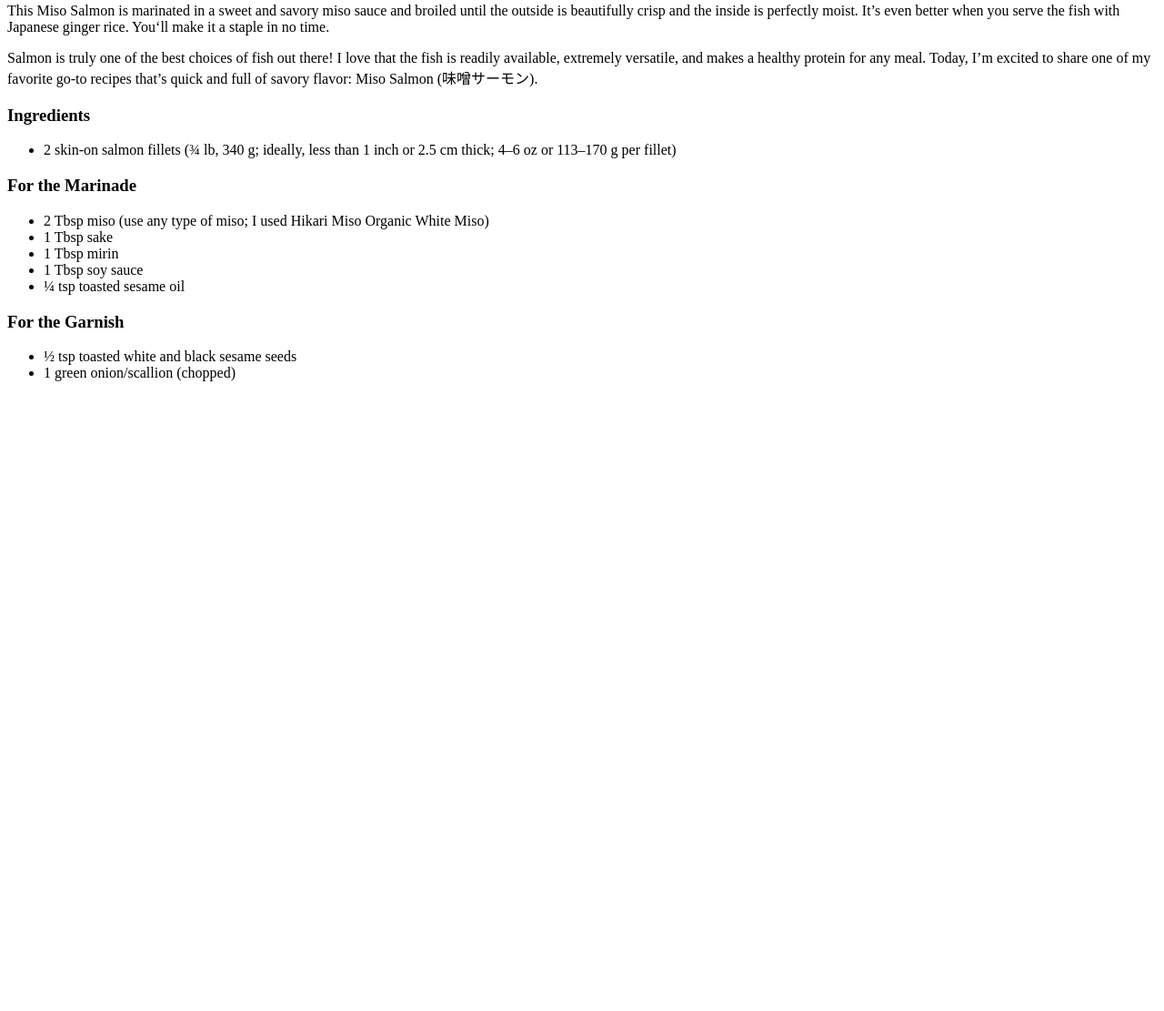
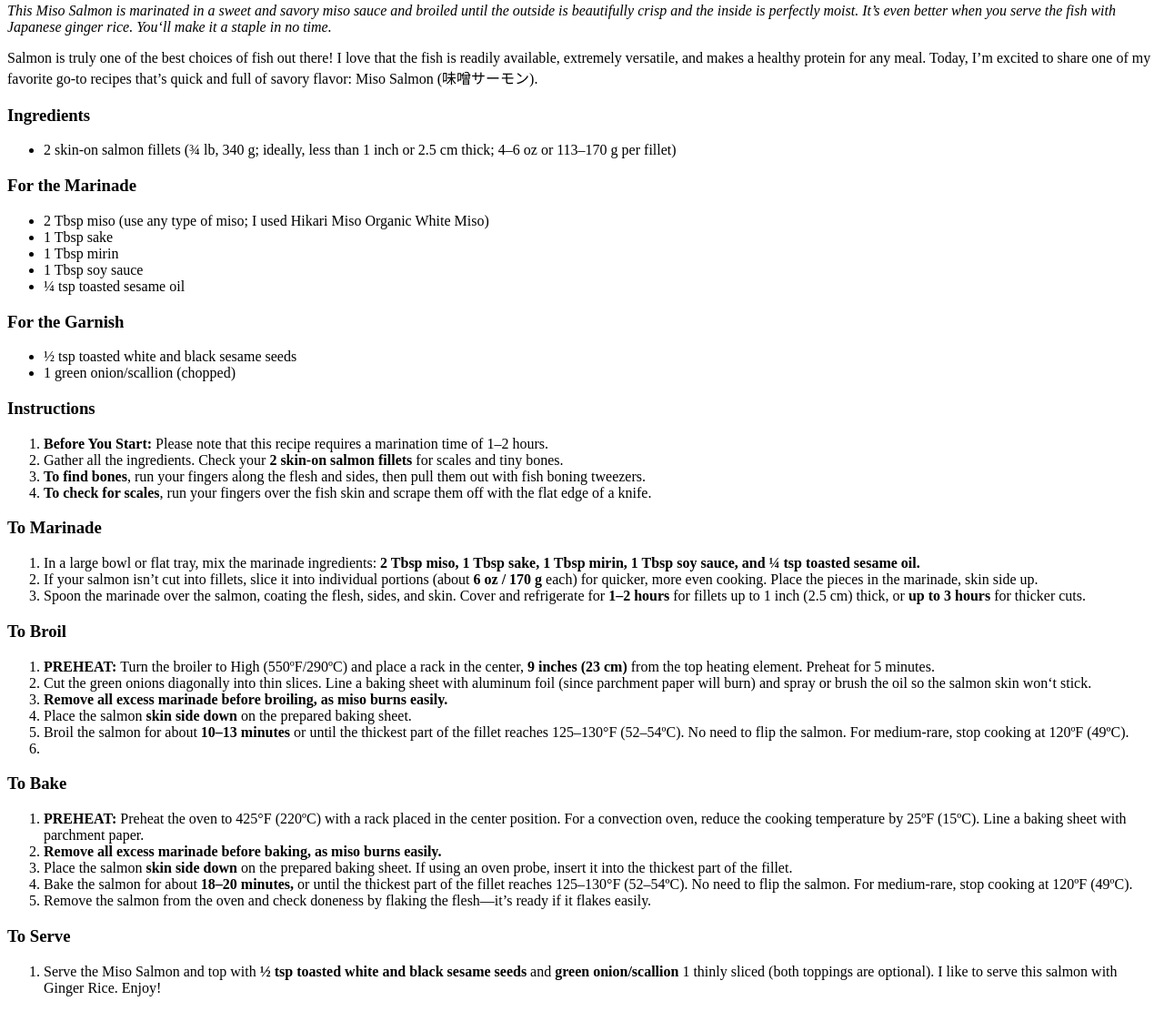
Before and after one commit to earthshad0w/odin-recipes, a plain HTML site: page recipes/miso-salmon.html in a window 1280 px wide. Shown: the part 667-1778 px from the top of the page at 91% size. Before the commit the page ends 1102 px from the top, so only its background shows below. Drawn offline with Linux system fonts and the light colour scheme.

Commit message:
Added content to miso-salmon
Added cooking instructions. Draft completed.

```diff
--- a/recipes/miso-salmon.html
+++ b/recipes/miso-salmon.html
@@ -8,10 +8,10 @@
 <body>
     <p><a href="../index.html">Home</a></p>
 
-    <img src="../img/Miso-Salmon-3714-II.jpg" alt="A picture of the prepared miso salmon dish" height="600">
+    <img src="../img/miso-salmon.jpg" alt="A picture of the prepared miso salmon dish" height="600">
 
-    <p>This Miso Salmon is marinated in a sweet and savory miso sauce and broiled until the outside is beautifully crisp and the inside is perfectly moist.
-        It’s even better when you serve the fish with Japanese ginger rice. You‘ll make it a staple in no time.</p>
+    <p><em>This Miso Salmon is marinated in a sweet and savory miso sauce and broiled until the outside is beautifully crisp and the inside is perfectly moist.
+        It’s even better when you serve the fish with Japanese ginger rice. You‘ll make it a staple in no time.</em></p>
 
     <p>Salmon is truly one of the best choices of fish out there! I love that the fish is readily available, extremely versatile, and makes a healthy protein for any meal. Today, I’m excited to share one of my favorite go-to recipes that’s quick and full of savory flavor: Miso Salmon (味噌サーモン).</p>
 
@@ -38,5 +38,51 @@
         <li>½ tsp toasted white and black sesame seeds</li>
         <li>1 green onion/scallion (chopped)</li>
     </ul>
+
+    <h3>Instructions</h3>
+
+    <ol>
+        <li><strong>Before You Start: </strong>Please note that this recipe requires a marination time of 1–2 hours.</li>
+        <li>Gather all the ingredients. Check your <strong>2 skin-on salmon fillets</strong> for scales and tiny bones.</li>
+        <li><strong>To find bones</strong>, run your fingers along the flesh and sides, then pull them out with fish boning tweezers.</li>
+        <li><strong>To check for scales</strong>, run your fingers over the fish skin and scrape them off with the flat edge of a knife.</li>
+
+    </ol>
+
+    <h3>To Marinade</h3>
+
+    <ol>
+        <li>In a large bowl or flat tray, mix the marinade ingredients: <strong>2 Tbsp miso, 1 Tbsp sake, 1 Tbsp mirin, 1 Tbsp soy sauce, and ¼ tsp toasted sesame oil.</strong></li>
+        <li>If your salmon isn’t cut into fillets, slice it into individual portions (about <strong>6 oz / 170 g</strong> each) for quicker, more even cooking. Place the pieces in the marinade, skin side up.</li>
+        <li>Spoon the marinade over the salmon, coating the flesh, sides, and skin. Cover and refrigerate for <strong>1–2 hours</strong> for fillets up to 1 inch (2.5 cm) thick, or <strong>up to 3 hours</strong> for thicker cuts.</li>
+    </ol>
+
+    <h3>To Broil</h3>
+
+    <ol>
+        <li><strong>PREHEAT: </strong>Turn the broiler to High (550ºF/290ºC) and place a rack in the center, <strong>9 inches (23 cm)</strong> from the top heating element. Preheat for 5 minutes.</li>
+        <li>Cut the green onions diagonally into thin slices. Line a baking sheet with aluminum foil (since parchment paper will burn) and spray or brush the oil so the salmon skin won‘t stick.</li>
+        <li><strong>Remove all excess marinade before broiling, as miso burns easily.</strong></li>
+        <li>Place the salmon <strong>skin side down</strong> on the prepared baking sheet.</li>
+        <li>Broil the salmon for about <strong>10–13 minutes</strong> or until the thickest part of the fillet reaches 125–130°F (52–54ºC). No need to flip the salmon. For medium-rare, stop cooking at 120ºF (49ºC).</li>
+        <li></li>
+
+    </ol>
+
+    <h3>To Bake</h3>
+
+    <ol>
+        <li><strong>PREHEAT: </strong>Preheat the oven to 425°F (220ºC) with a rack placed in the center position. For a convection oven, reduce the cooking temperature by 25ºF (15ºC). Line a baking sheet with parchment paper.</li>
+        <li><strong>Remove all excess marinade before baking, as miso burns easily.</strong></li>
+        <li>Place the salmon <strong>skin side down</strong> on the prepared baking sheet. If using an oven probe, insert it into the thickest part of the fillet.</li>
+        <li>Bake the salmon for about <strong>18–20 minutes,</strong> or until the thickest part of the fillet reaches 125–130°F (52–54ºC). No need to flip the salmon. For medium-rare, stop cooking at 120ºF (49ºC).</li>
+        <li>Remove the salmon from the oven and check doneness by flaking the flesh—it’s ready if it flakes easily.</li>
+    </ol>
+
+    <h3>To Serve</h3>
+
+    <ol>
+        <li>Serve the Miso Salmon and top with <strong>½ tsp toasted white and black sesame seeds</strong> and <strong> green onion/scallion</strong> 1 thinly sliced (both toppings are optional). I like to serve this salmon with Ginger Rice. Enjoy!</li>
+    </ol>
 </body>
 </html>
```
Also changed, not shown: img/japanese-spinach-salad.jpg (added), img/miso-salmon.jpg (renamed from img/Miso-Salmon-3714-II.jpg).
